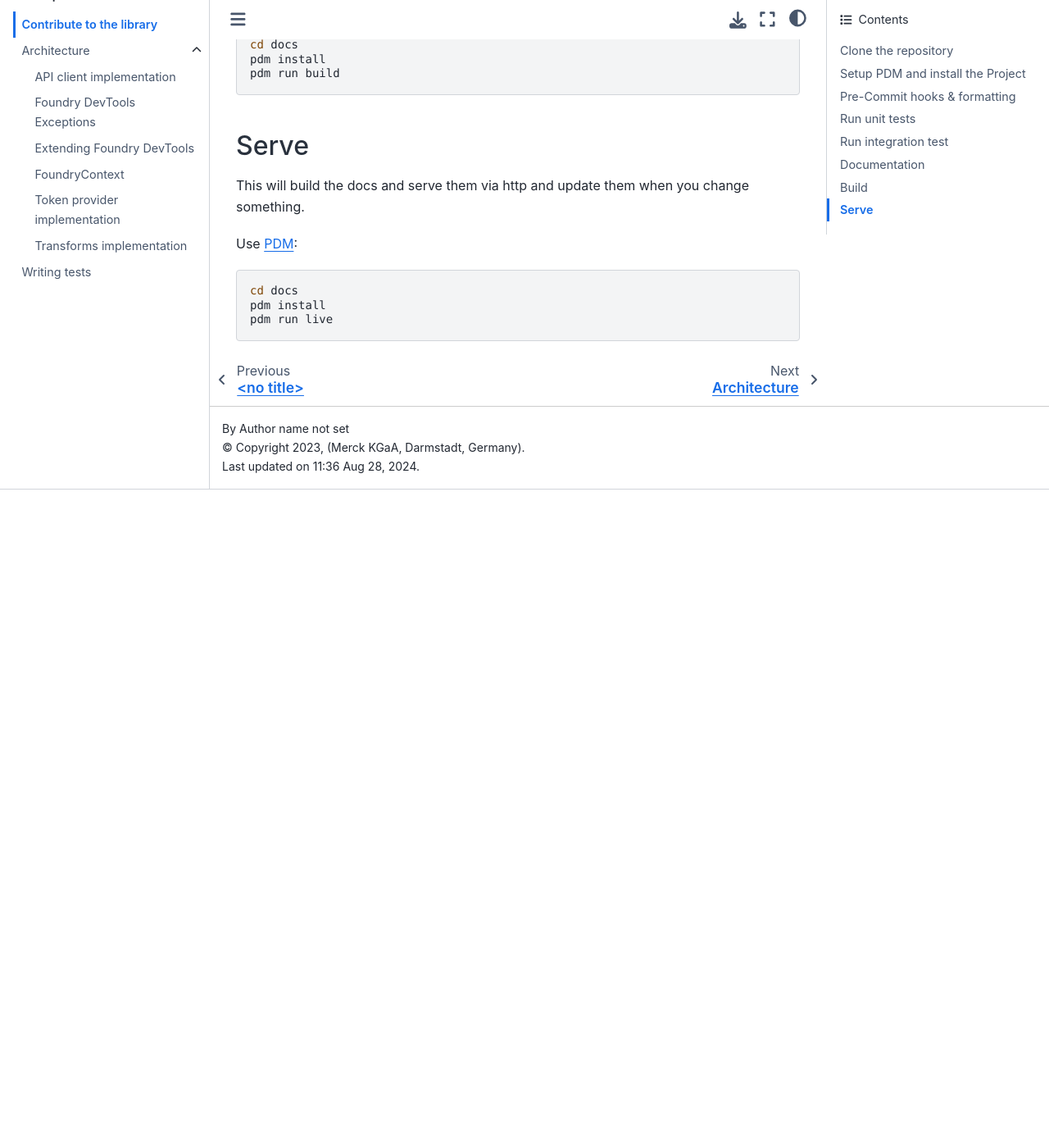
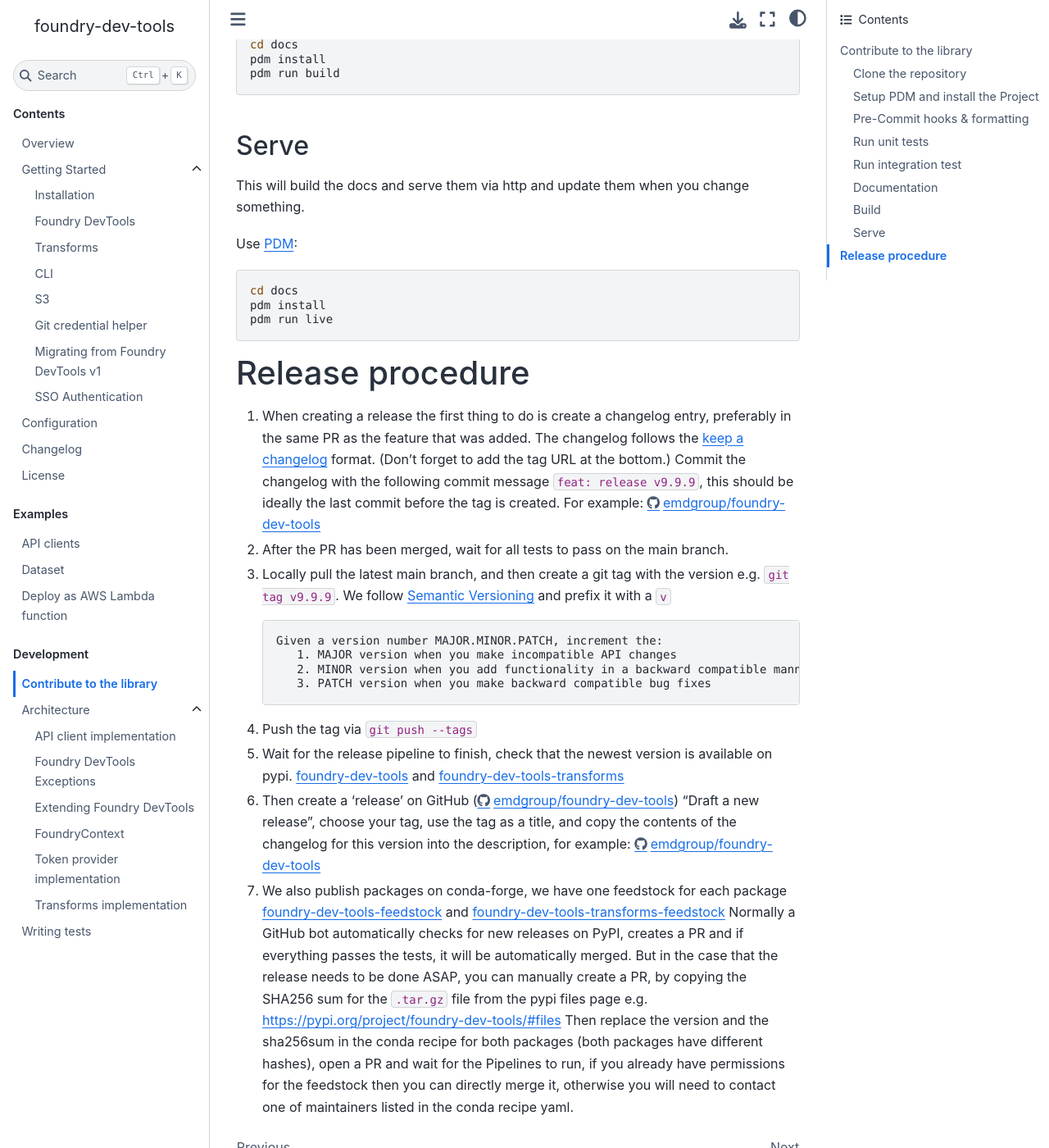
Before and after one commit to emdgroup/foundry-dev-tools, a Sphinx documentation site: the page built from docs/dev/contribute.md, in a window 1280 px wide and 1400 px high, scrolled down 2351 px. Shown: the whole window at 82% size. Built offline with Sphinx 7.4.7 and the Sphinx Book theme 1.1.4, drawn with Linux system fonts in a browser that asks for light colours; pages that are not in the unit, such as notebooks, are missing from menus; the version number is read from the project's files by our own code; before the commit the page ends 2948 px from its top, so only the background shows below that.

Commit message:
docs: document release procedure

````diff
--- a/docs/dev/contribute.md
+++ b/docs/dev/contribute.md
@@ -117,6 +117,35 @@ pdm install
 pdm run live
 ```
 
+# Release procedure
+
+1. When creating a release the first thing to do is create a changelog entry, preferably in the same PR as the feature that was added.
+   The changelog follows the [keep a changelog](https://keepachangelog.com/en/1.0.0/) format. (Don't forget to add the tag URL at the bottom.)
+   Commit the changelog with the following commit message `feat: release v9.9.9`, this should be ideally the last commit before the tag is created.
+   For example: https://github.com/emdgroup/foundry-dev-tools/commit/5e7a9c217c5784c9ae3b127357216282f4ef5d9a
+
+2. After the PR has been merged, wait for all tests to pass on the main branch.
+
+3. Locally pull the latest main branch, and then create a git tag with the version e.g. `git tag v9.9.9`.
+   We follow [Semantic Versioning](https://semver.org/spec/v2.0.0.html) and prefix it with a `v`
+   ```text
+   Given a version number MAJOR.MINOR.PATCH, increment the:
+      1. MAJOR version when you make incompatible API changes
+      2. MINOR version when you add functionality in a backward compatible manner
+      3. PATCH version when you make backward compatible bug fixes
+   ```
+
+4. Push the tag via `git push --tags`
+
+5. Wait for the release pipeline to finish, check that the newest version is available on pypi. [foundry-dev-tools](https://pypi.org/project/foundry-dev-tools) and [foundry-dev-tools-transforms](https://pypi.org/project/foundry-dev-tools-transforms)
+
+6. Then create a 'release' on GitHub (https://github.com/emdgroup/foundry-dev-tools/releases) "Draft a new release", choose your tag, use the tag as a title, and copy the contents of the changelog for this version into the description, for example: https://github.com/emdgroup/foundry-dev-tools/releases/tag/v2.0.1
+
+7. We also publish packages on conda-forge, we have one feedstock for each package [foundry-dev-tools-feedstock](https://github.com/conda-forge/foundry-dev-tools-feedstock) and [foundry-dev-tools-transforms-feedstock](https://github.com/conda-forge/foundry-dev-tools-transforms-feedstock)
+   Normally a GitHub bot automatically checks for new releases on PyPI, creates a PR and if everything passes the tests, it will be automatically merged.
+   But in the case that the release needs to be done ASAP, you can manually create a PR, by copying the SHA256 sum for the `.tar.gz` file from the pypi files page e.g. https://pypi.org/project/foundry-dev-tools/#files
+   Then replace the version and the sha256sum in the conda recipe for both packages (both packages have different hashes), open a PR and wait for the Pipelines to run, if you already have permissions for the feedstock then you can directly merge it, otherwise you will need to contact one of maintainers listed in the conda recipe yaml.
+
 
 [PDM]: https://pdm-project.org/
 [pre-commit]: https://pre-commit.com/
````
